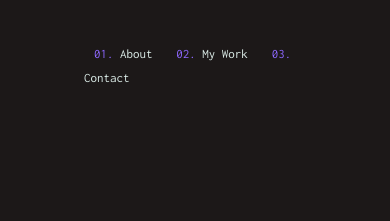
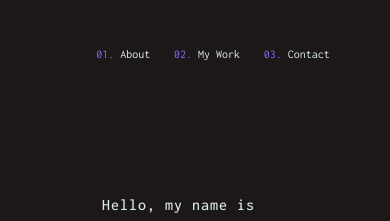
Before and after one commit to sarah-ross/responsive-portfolio, a plain HTML site: page index.html in a window 390 px wide. Shown: the top 221 px of the page. Drawn offline with nearby package versions, Linux system fonts and the light colour scheme.

Commit message:
Update media-queries.css

```diff
--- a/src/media-queries.css
+++ b/src/media-queries.css
@@ -466,6 +466,29 @@
 	}
 }
 
+@media only screen and (max-width: 405px) {
+		nav {
+		margin-left: 40px;
+	}
+	nav .nav-link-item {
+		padding: 12px;
+		align-items: flex-start;
+		justify-content: flex-start;
+	}
+
+	nav .nav-link-item a {
+		font-size: 12px;
+	}
+
+	h1 {
+		font-size: 38px;
+	}
+
+	h2 {
+		font-size: 26px;
+	}
+}
+
 @media only screen and (max-width: 393px) {
 	nav .nav-link-item {
 		padding: 10px;
```
